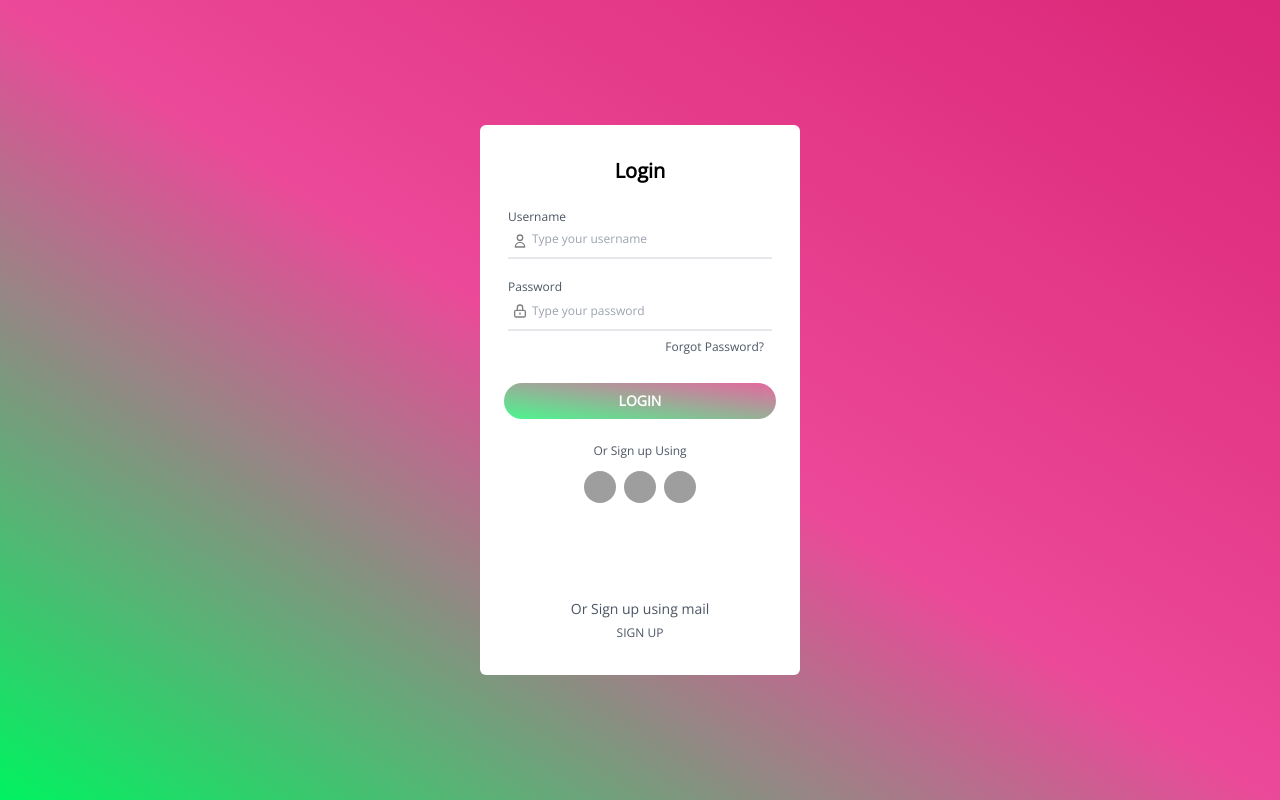
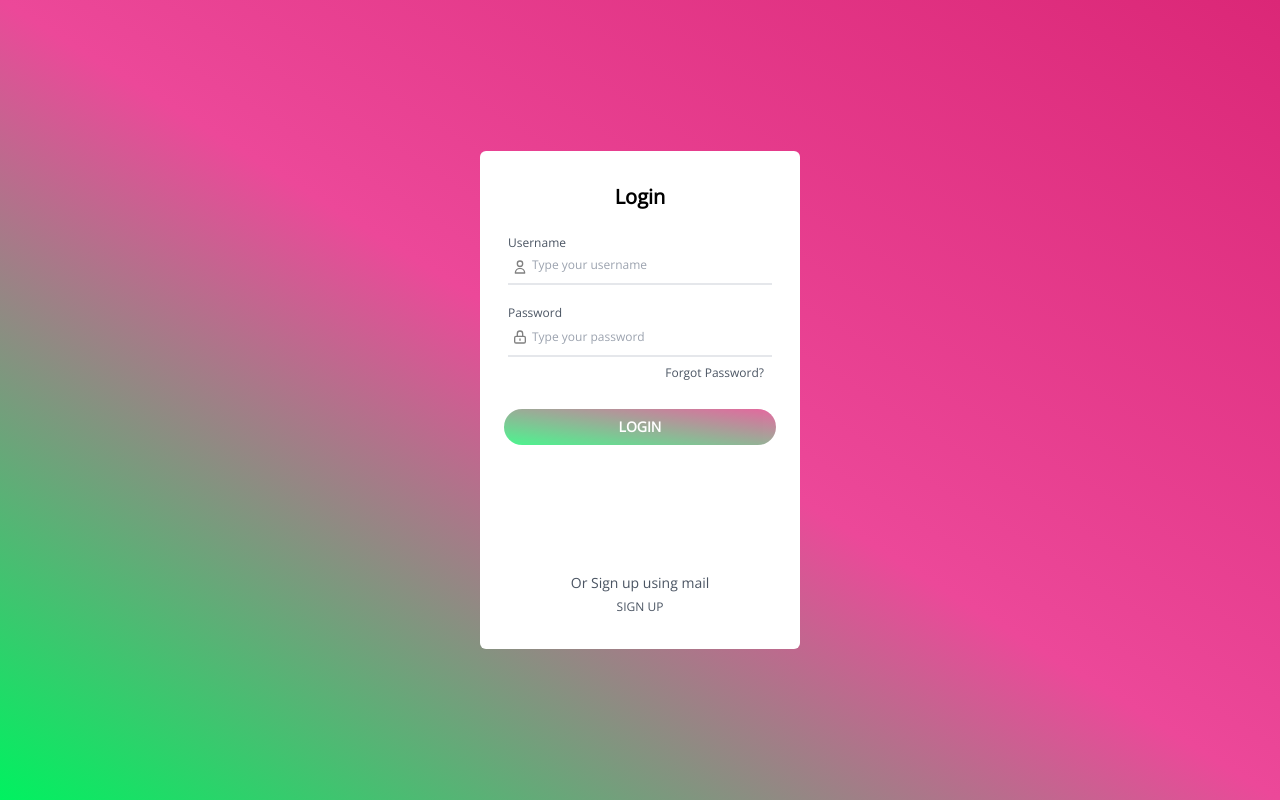
Before and after one commit to Suryah07/Login, a PHP site: page / in a window 1280 px wide. Run offline with PHP 8.4, Linux system fonts and the light colour scheme; grey boxes are pictures that could not be loaded.

Commit message:
fix: bug fixes

```diff
--- a/public/index.html
+++ b/public/index.html
@@ -19,9 +19,9 @@
             <div class="cnt__one relative my-3 border-b-2 py-2  border-gray-200">
                 <svg xmlns="http://www.w3.org/2000/svg" class="h-4 w-4 top-8 left-1  absolute" fill="none" viewBox="0 0 24 24" stroke="gray">
                     <path stroke-linecap="round" stroke-linejoin="round" stroke-width="2" d="M16 7a4 4 0 11-8 0 4 4 0 018 0zM12 14a7 7 0 00-7 7h14a7 7 0 00-7-7z" />
-                  </svg>
-                  <small class="error__char absolute text-xs right-1 text-red-500 invisible">Special characters not allowed</small>
-                  <small class="error__invaid__user absolute text-xs right-1 text-red-500 invisible">Invalid username</small>
+                </svg>
+                <small class="error__char absolute text-xs right-1 text-red-500 invisible">Special characters not allowed</small>
+                <small class="error__invaid__user absolute text-xs right-1 text-red-500 invisible">Invalid username</small>
                 <label class="block text-xs text-gray-600" for="username" >Username</label>
                 <input class="bg-white input__one w-full text-xs pl-6 text-gray-800 border-none outline-none" placeholder="Type your username" type="text" name="username" id="username">
             </div>
@@ -29,8 +29,8 @@
             <div class="cnt__two relative border-b-2 py-2  border-gray-200">
                 <svg xmlns="http://www.w3.org/2000/svg" class="h-4 w-4 top-8 left-1  absolute" fill="none" viewBox="0 0 24 24" stroke="gray">
                     <path stroke-linecap="round" stroke-linejoin="round" stroke-width="2" d="M12 15v2m-6 4h12a2 2 0 002-2v-6a2 2 0 00-2-2H6a2 2 0 00-2 2v6a2 2 0 002 2zm10-10V7a4 4 0 00-8 0v4h8z" />
-                  </svg>
-                  <small class="error__short absolute text-xs right-1 text-red-500 invisible">Password is too short</small>
+                </svg>
+                <small class="error__short absolute text-xs right-1 text-red-500 invisible">Password is too short</small>
                 <label class="block  text-xs text-gray-600" for="password">Password</label>
                 <input type="password" class="input__two text-gray-600 w-full pt-2 text-xs pl-6 border-none outline-none" name="password" id="password" placeholder="Type your password">
             </div>
@@ -43,15 +43,7 @@
             <button type=submit class="button btn__login w-full opacity-70 cursor-default block p-2 font-bold text-center rounded-3xl text-sm  text-white bg-gradient-to-tr from-gradGreen to-pink-600" disabled >LOGIN</button>
         </div>
         <!-- Sign up -->
-        <div class="m-6">
-            <h1 class="text-center text-xs m-2 text-gray-600">Or Sign up Using</h1>
-            <div class="flex justify-center my-3">
-                <a href="#"><img class="w-8 h-8 rounded-3xl mx-1 hover:opacity-80" src="/images/facebook-tile.svg" alt="Sign up using Facebook"></a>
-                <a href="#"><img class="w-8 h-8 rounded-3xl mx-1 hover:opacity-80" src="/images/twitter-tile.svg" alt="Sign up using Twitter"></a>
-                <a href="#"><img class="w-8 h-8 rounded-3xl mx-1 hover:opacity-80" src="/images/google_plus-tile.svg" alt="Sign up using Google"></a>
-            </div>
-        </div>
-        <div class="mt-24 text-gray-600 text-center">
+        <div class="mt-32 text-gray-600 text-center">
             <h1 class="text-sm">Or Sign up using mail</h1>
             <a class="text-xs hover:underline" href="/public/signup.html">SIGN UP</a>
         </div>
--- a/public/script.js
+++ b/public/script.js
@@ -57,8 +57,11 @@ inputOne.addEventListener("input", ()=>{
 // Event listener for second input
 
 inputTwo.addEventListener("input", ()=>{
-    let pass = "";
+    console.log("Inside input two");
+    let pass = "", user = "";
     pass += inputTwo.value;
+    user += inputOne.value;
+
     if(pass.length === 0){
         cntTwo.classList.add("border-gray-200");
         cntTwo.classList.remove("border-red-500");
@@ -75,7 +78,6 @@ inputTwo.addEventListener("input", ()=>{
         errorPass.classList.add("invisible");
         flag[1] = true;
     }
-    console.log(pass.length);
 
     if(flag[0] === true && flag[1] === true){
         login.disabled = false; // Enabling Login
@@ -91,4 +93,17 @@ inputTwo.addEventListener("input", ()=>{
         login.classList.remove('opacity-100');
         console.log("Not entered");
     }
+    console.log("Username length: ", user.length);
+    if(user.length !== 0){
+        flag[0] = true;
+    }else if(user.length === 0){
+        flag[0] = false;
+    }
+
+    console.log(flag, inputOne.value, inputTwo.value);
 });
+
+login.addEventListener("click", ()=>{
+    inputOne.value = "";
+    inputTwo.value = "";
+});
--- a/public/signup.html
+++ b/public/signup.html
@@ -61,7 +61,7 @@
             </div>
             <!-- Button -->
             <div class="w-full block mx-auto my-4">
-                <button type=submit class="button btn__signup w-full opacity-70 cursor-default block p-2 font-bold text-center rounded-3xl text-sm  text-white bg-gradient-to-tr from-gradGreen to-pink-600" >SIGNUP</button>
+                <button type=submit class="button btn__signup w-full opacity-70 cursor-default block p-2 font-bold text-center rounded-3xl text-sm  text-white bg-gradient-to-tr from-gradGreen to-pink-600" disabled>SIGNUP</button>
             </div>
         </div>
     </form>
--- a/public/style.css
+++ b/public/style.css
@@ -584,18 +584,14 @@ video {
   margin: 0.5rem;
 }
 
-.m-6{
-  margin: 1.5rem;
-}
-
-.mx-1{
-  margin-left: 0.25rem;
-  margin-right: 0.25rem;
-}
-
 .mx-auto{
   margin-left: auto;
   margin-right: auto;
+}
+
+.my-2{
+  margin-top: 0.5rem;
+  margin-bottom: 0.5rem;
 }
 
 .my-3{
@@ -608,8 +604,12 @@ video {
   margin-bottom: 1rem;
 }
 
-.mt-24{
-  margin-top: 6rem;
+.mt-2{
+  margin-top: 0.5rem;
+}
+
+.mt-32{
+  margin-top: 8rem;
 }
 
 .block{
@@ -628,20 +628,12 @@ video {
   height: 1rem;
 }
 
-.h-8{
-  height: 2rem;
-}
-
 .min-h-screen{
   min-height: 100vh;
 }
 
 .w-4{
   width: 1rem;
-}
-
-.w-8{
-  width: 2rem;
 }
 
 .w-80{
@@ -891,10 +883,6 @@ video {
   opacity: 1;
 }
 
-.hover\:opacity-80:hover{
-  opacity: 0.8;
-}
-
 *, ::before, ::after{
   --tw-shadow: 0 0 #0000;
 }
```
Also changed, not shown: public/signupScript.js (+20 -3 lines).
